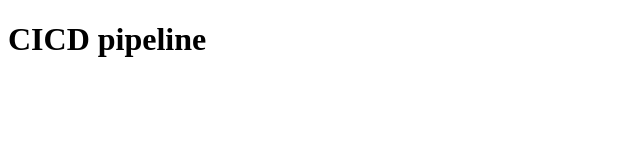
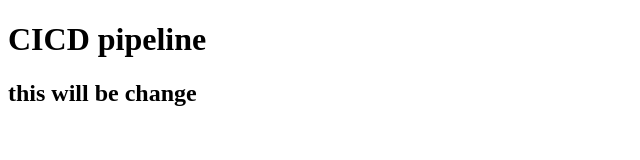
Before and after one commit to priyans897/Azure-cicd, a plain HTML site: page index.html in a window 1280 px wide. Shown: the whole page, without its empty margins (0-640 px from the left). Drawn offline with Linux system fonts and the light colour scheme.

Commit message:
new commit

```diff
--- a/index.html
+++ b/index.html
@@ -7,5 +7,6 @@
 </head>
 <body>
     <h1>CICD pipeline</h1>
+    <h2>this will be change</h2>
 </body>
 </html>
```
